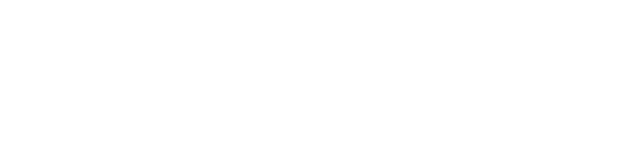
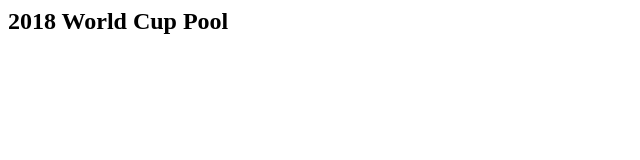
Before and after one commit to pirateZilla/blockchain-ball, a plain HTML site: page index.html in a window 1280 px wide. Shown: the whole page, without its empty margins (0-640 px from the left). Drawn offline with Linux system fonts and the light colour scheme.

Commit message:
update readme, add css

```diff
--- a/index.html
+++ b/index.html
@@ -2,4 +2,8 @@
     <head>
         <script src="teamPicker.js"></script>
     </head>
+    <body>
+        <h2>2018 World Cup Pool</h2>
+
+    </body>
 </html>
```
Also changed, not shown: main.css (added), 1 other file.
